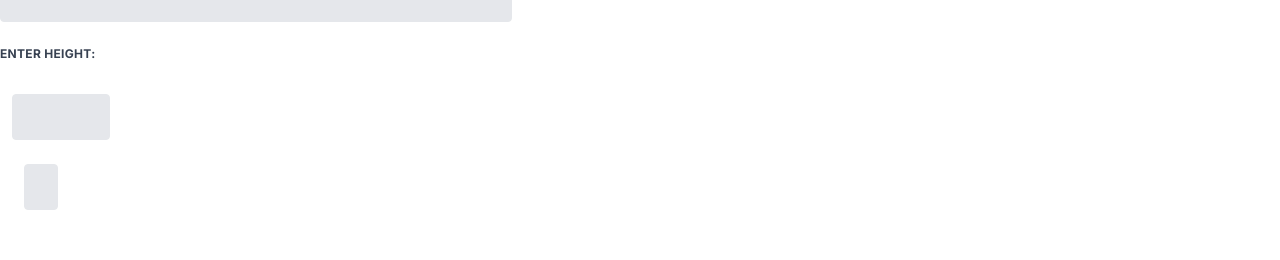
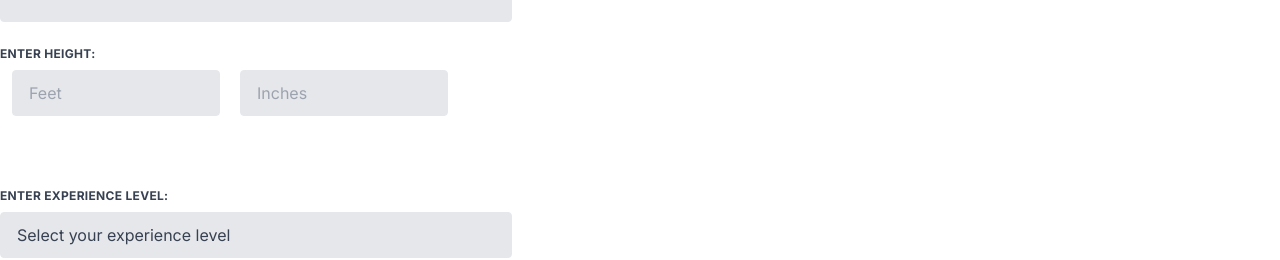
Before and after one commit to acheung4/FitForge, a Next.js app: page /create-workout in a window 1280 px wide. Shown: the part 458-718 px from the top of the page. Built offline with nearby package versions, Linux system fonts and the light colour scheme; no server answers; the database is empty.

Commit message:
added placeholders for feet and inches

```diff
--- a/app/create-workout/form.tsx
+++ b/app/create-workout/form.tsx
@@ -45,15 +45,11 @@ export default function Form({
             <div className='flex flex-wrap -mx-3 mb-6'>
                 <div className='w-full md:w-1/2 px-3 mb-6 md:mb:-0'>
                 <label htmlFor="height" className='block uppercase tracking-wide text-gray-700 text-xs font-bold mb-2'>Enter height: </label>
-                    <div className='w-full md:w-1/2 px-3'>
-                    <span>Feet: </span>
-                    <input type="number" id="height-ft" name="height-ft" required className='appearance-none block w-full bg-gray-200 text-gray-700 border border-gray-200 rounded py-3 px-4 leading-tight focus:outline-none focus:bg-white focus:border-gray-500'>
-                    </input>
-                    <div className='w-full md:w-1/2 px-3'>
-                        <span>Inches: </span>
-                        <input type="number" id="height-in" name="height-in" required className='appearance-none block w-full bg-gray-200 text-gray-700 border border-gray-200 rounded py-3 px-4 leading-tight focus:outline-none focus:bg-white focus:border-gray-500'>
+                    <div className='flex w-full md:w-1/2 px-3'>
+                        <input type="number" id="height-ft" name="height-ft" placeholder="Feet" required className='appearance-none mr-5 block w-52 bg-gray-200 text-gray-700 border border-gray-200 rounded py-3 px-4 leading-tight focus:outline-none focus:bg-white focus:border-gray-500'>
                         </input>
-                    </div>
+                        <input type="number" id="height-in" name="height-in" placeholder="Inches" required className='appearance-none block w-52 bg-gray-200 text-gray-700 border border-gray-200 rounded py-3 px-4 leading-tight focus:outline-none focus:bg-white focus:border-gray-500'>
+                        </input>
                     </div>
                     <br></br>
 
```
